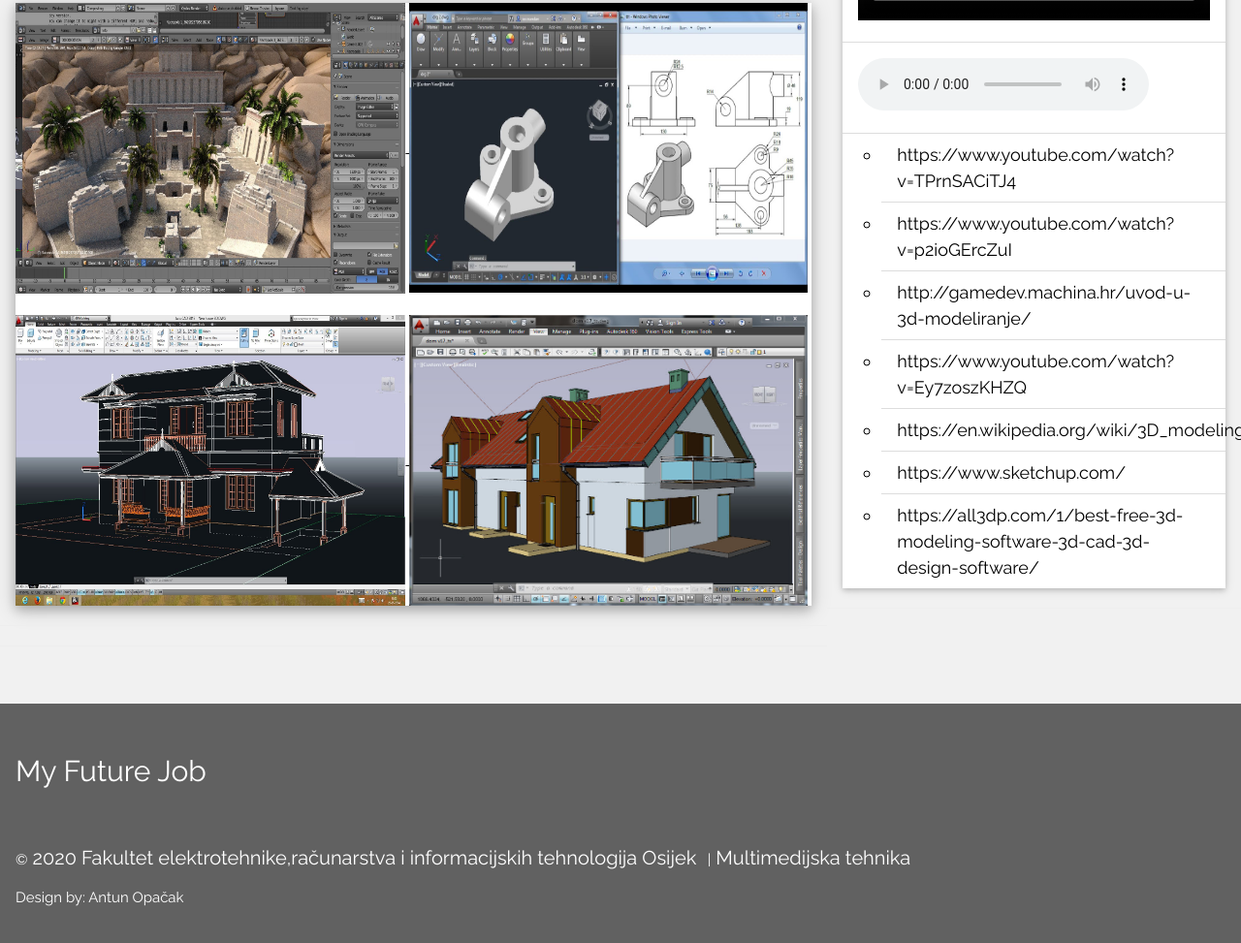
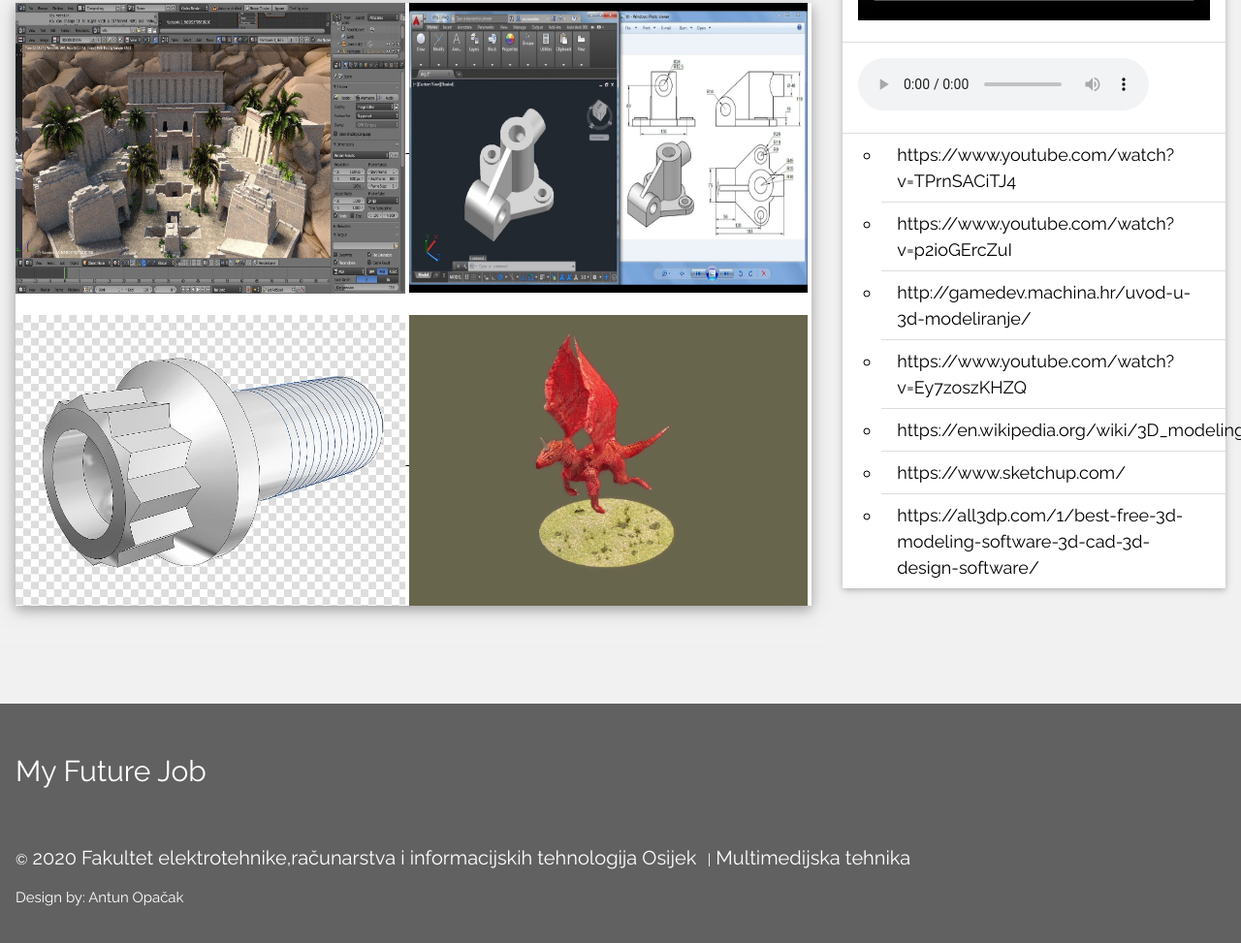
Before and after one commit to aopacak/aopacak.github.io, a plain HTML site: page index.html in a window 1280 px wide. Shown: the part 1035-2008 px from the top of the page at 97% size. Drawn offline with nearby package versions, Linux system fonts and the light colour scheme; grey boxes are pictures that could not be loaded.

Commit message:
Update index.html

```diff
--- a/index.html
+++ b/index.html
@@ -86,17 +86,17 @@ and is wrapped around the whole page content, except for the footer in this exam
      <br>
      <br>
      <a href="#imga3">
-        <img src="images/a3.jpg" width="49%" height="300">
+        <img src="images/a3.png" width="49%" height="300">
     </a>
         <a href="#_" class="lightbox" id="imga3">
-        <img src="images/a3.jpg">
+        <img src="images/a3.png">
     </a>
     <a href="#imga4">
-        <img src="images/a4.jpg" width="50%" height="300">
+        <img src="images/a4.gif" width="50%" height="300">
         </a>
         </a>
         <a href="#_" class="lightbox" id="imga4">
-        <img src="images/a4.jpg">
+        <img src="images/a4.gif">
         </a>
 
 </div>
```
